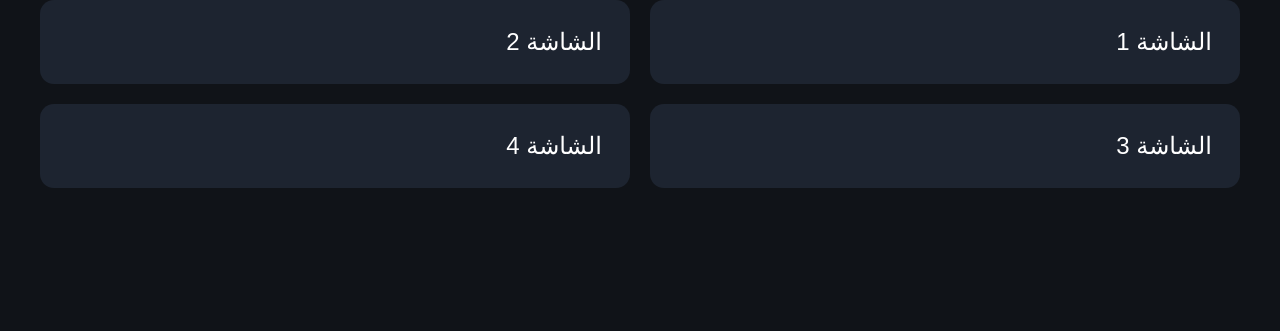
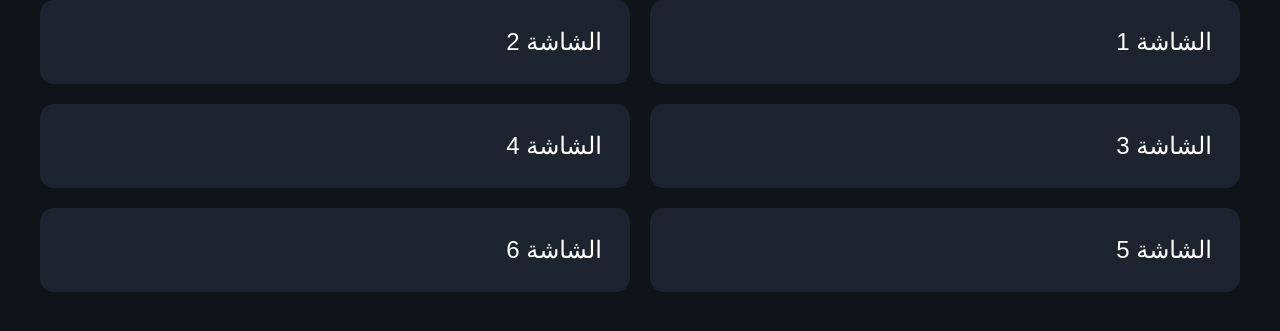
Before and after one commit to DASKFERY/looker-screen-mirror, a website: page site/index.html in a window 1280 px wide. Shown: the part 99-430 px from the top of the page. Drawn offline with Linux system fonts and the light colour scheme.

Commit message:
Add screens 5 and 6 to site index

```diff
--- a/site/index.html
+++ b/site/index.html
@@ -18,6 +18,8 @@
     <a href="screen-2.html">الشاشة 2</a>
     <a href="screen-3.html">الشاشة 3</a>
     <a href="screen-4.html">الشاشة 4</a>
+    <a href="screen-5.html">الشاشة 5</a>
+    <a href="screen-6.html">الشاشة 6</a>
   </div>
 </body>
 </html>
```
